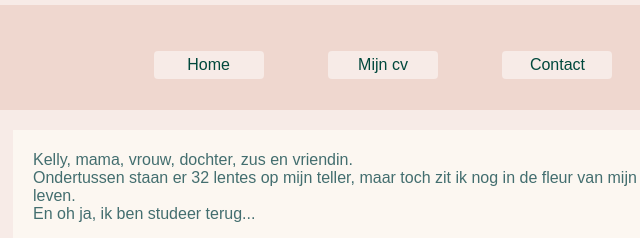
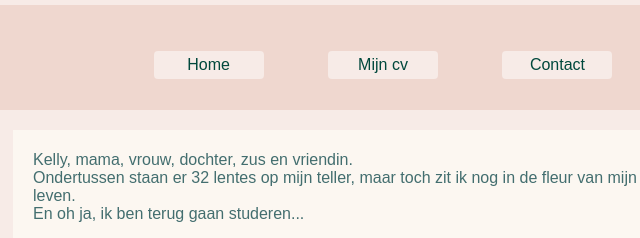
Before and after one commit to KellyVanderStock92/Les15_huiswerk, a plain HTML site: page index.html in a window 1280 px wide. Shown: the top 238 px of the page, 282-922 px from the left. Drawn offline with Linux system fonts and the light colour scheme.

Commit message:
typfout in index

```diff
--- a/index.html
+++ b/index.html
@@ -27,7 +27,7 @@
 			<p>
 				Kelly, mama, vrouw, dochter, zus en vriendin. <br />
 				Ondertussen staan er 32 lentes op mijn teller, maar toch zit ik nog in de fleur van mijn leven. <br />
-				En oh ja, ik ben studeer terug...
+				En oh ja, ik ben terug gaan studeren...
 			</p>
 			<img src="img/kelly_home.jpg" alt="Kelly Van der Stock" />
 		</section>
```
